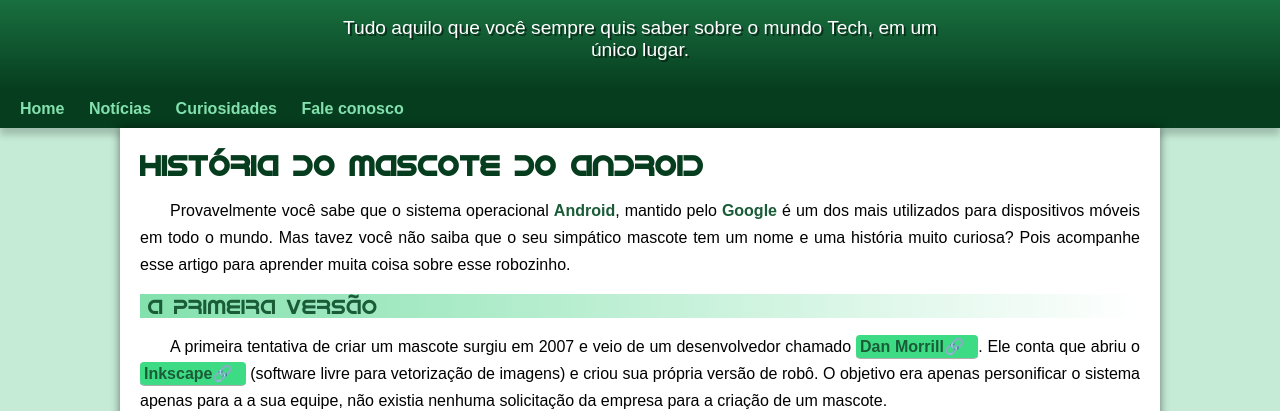
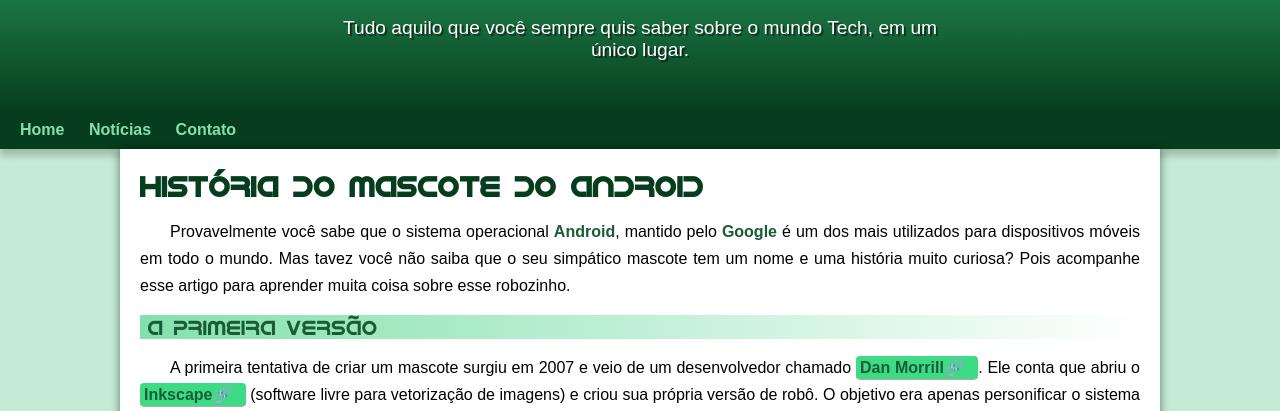
Before and after one commit to AiltonCustodio/Androids, a plain HTML site: page index.html in a window 1280 px wide. Shown: the part 100-511 px from the top of the page. Drawn offline with Linux system fonts and the light colour scheme.

Commit message:
alteração-02

```diff
--- a/estilo/style.css
+++ b/estilo/style.css
@@ -56,7 +56,7 @@ header > p{
     padding-right: 10px;
     padding-left: 10px;
     margin: auto;
-    margin-bottom: 20px;
+    padding-bottom: 50px;
     text-shadow: 2px 2px 0px rgba(0, 0, 0, 0.5);
 
 }
--- a/index.html
+++ b/index.html
@@ -16,8 +16,11 @@
     <nav>
         <a href="">Home</a>
         <a href="">Notícias</a>
-        <a href="">Curiosidades</a>
-        <a href="">Fale conosco</a>
+        <a href="">Contato</a>
+
+        <!-- <a href="">Curiosidades</a>
+             <a href="">Fale conosco</a>
+        -->
     </nav>
     <main>
         <article>
```
